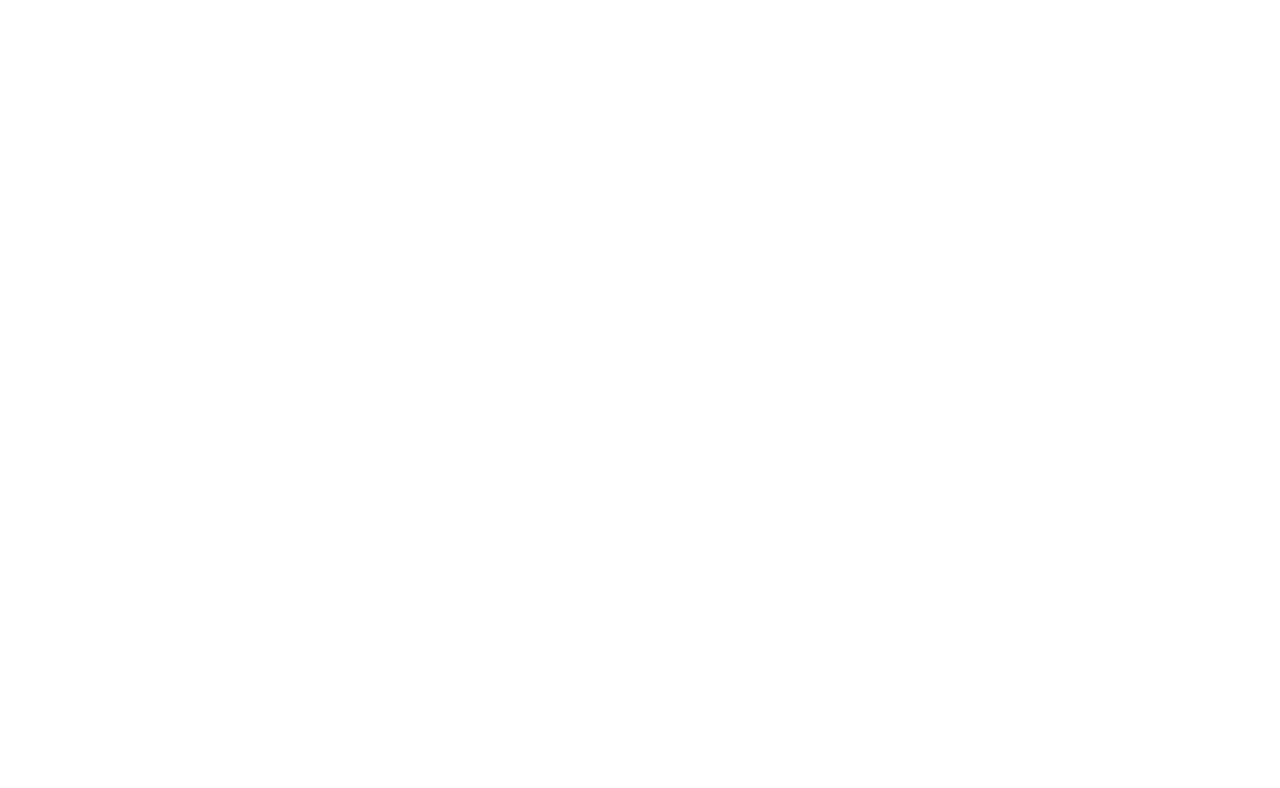
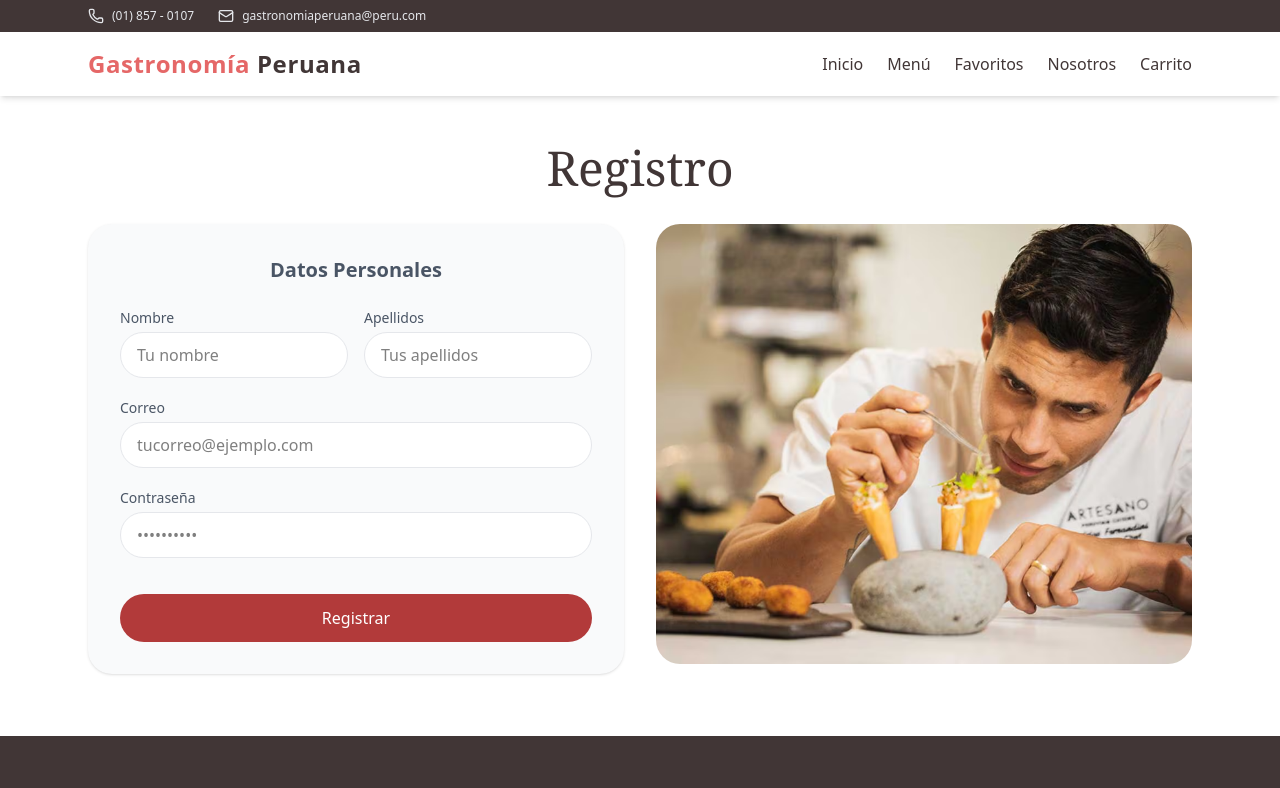
Before and after one commit to JesusCortezCr/Frontend-ComidaPeruana, a React (Vite) app: page /registro in a window 1280 px wide. Before the commit this address had no page. Shown: the top 788 px of the page. Built offline with nearby package versions, Linux system fonts and the light colour scheme.

Commit message:
creacion de pantala de registro e inicio de sesion

```diff
--- a/src/components/layout/Header.tsx
+++ b/src/components/layout/Header.tsx
@@ -4,7 +4,7 @@
 
 const Header = () => {
   return (
-    <header className="sticky top-0 z-50">
+    <header className="sticky top-0 z-50 shadow-md">
       {/* ── Barra superior (oscura) ───────────────────────────── */}
       <div className="bg-[#413636] text-gray-200 text-xs">
         <div className="max-w-6xl mx-auto px-6 py-2 flex items-center justify-between">
--- a/src/components/layout/Layout.tsx
+++ b/src/components/layout/Layout.tsx
@@ -1,6 +1,6 @@
 import { Outlet } from "react-router";
 import Header from "./Header";
-{/*import NavBar from "./Navbar";>*/}
+
 import Footer from "./Footer";
 
 const Layout=()=>{
@@ -8,7 +8,6 @@
         <div>
             <header>
             <Header></Header>
-            {/*<NavBar></NavBar> >*/}
             </header>
             <main>
                 <Outlet></Outlet>
--- /dev/null
+++ b/src/pages/InicioSesion.tsx
@@ -0,0 +1,68 @@
+import React from "react";
+import Causa from "../assets/images/causa.jpg";
+
+const InicioSesion: React.FC = () => {
+  return (
+    <div className="px-4 py-10 md:py-16 flex flex-col items-center">
+
+      {/* Título fuera del recuadro */}
+      <h1 className="text-4xl md:text-5xl font-serif text-[#413636] text-center mb-10">
+        Inicio de Sesión
+      </h1>
+
+      <div className="max-w-5xl w-full grid grid-cols-1 md:grid-cols-2 gap-8 items-center">
+        {/* Formulario */}
+        <div className="bg-gray-50 rounded-3xl p-8 shadow-sm">
+          <form className="space-y-6">
+            <div>
+              <label className="block text-sm font-medium text-gray-700 mb-2">
+                Usuario
+              </label>
+              <input
+                type="text"
+                placeholder="Ingresa un usuario"
+                className="w-full px-4 py-2 border rounded-full focus:ring-2 focus:ring-red-400 focus:outline-none"
+              />
+            </div>
+
+            <div>
+              <label className="block text-sm font-medium text-gray-700 mb-2">
+                Contraseña
+              </label>
+              <input
+                type="password"
+                placeholder="****************"
+                className="w-full px-4 py-2 border rounded-full focus:ring-2 focus:ring-red-400 focus:outline-none"
+              />
+            </div>
+
+            <button
+              type="submit"
+              className="w-full py-3 bg-red-700 text-white rounded-full hover:bg-red-800 transition"
+            >
+              Continuar
+            </button>
+          </form>
+
+          <p className="text-center mt-6 text-sm text-gray-700">
+            ¿No tienes una cuenta?{" "}
+            <a href="/registro" className="font-semibold hover:underline">
+              Regístrate aquí.
+            </a>
+          </p>
+        </div>
+
+        {/* Imagen */}
+        <div className="rounded-3xl overflow-hidden h-72 md:h-96">
+          <img
+            src={Causa}
+            alt="Causa con camarones"
+            className="w-full h-full object-cover"
+          />
+        </div>
+      </div>
+    </div>
+  );
+};
+
+export default InicioSesion;
--- /dev/null
+++ b/src/pages/Registro.tsx
@@ -0,0 +1,86 @@
+import React from "react";
+import Chef from "../assets/images/chef.png";
+
+
+const Registro: React.FC = () => {
+  return (
+    <div className="min-h-[80vh] max-w-6xl mx-auto px-6 py-8 md:py-12">
+      {/* Título */}
+      <h1 className="text-4xl md:text-5xl font-serif text-[#413636] text-center mb-8">
+        Registro
+      </h1>
+
+      {/* Contenido */}
+      <div className="grid md:grid-cols-2 gap-8 items-start">
+        {/* Tarjeta formulario */}
+        <div className="bg-gray-50 rounded-3xl p-6 md:p-8 shadow-sm">
+          <h2 className="text-lg md:text-xl font-semibold text-gray-600 text-center mb-6">
+            Datos Personales
+          </h2>
+
+          <form className="space-y-5">
+            {/* Nombre + Apellidos */}
+            <div className="grid grid-cols-1 md:grid-cols-2 gap-4">
+              <div>
+                <label className="block text-sm text-gray-600 mb-1">
+                  Nombre
+                </label>
+                <input
+                  type="text"
+                  className="w-full rounded-full border border-gray-200 bg-white px-4 py-2.5 focus:outline-none focus:ring-2 focus:ring-[#E56767]"
+                  placeholder="Tu nombre"
+                />
+              </div>
+              <div>
+                <label className="block text-sm text-gray-600 mb-1">
+                  Apellidos
+                </label>
+                <input
+                  type="text"
+                  className="w-full rounded-full border border-gray-200 bg-white px-4 py-2.5 focus:outline-none focus:ring-2 focus:ring-[#E56767]"
+                  placeholder="Tus apellidos"
+                />
+              </div>
+            </div>
+
+            {/* Correo */}
+            <div>
+              <label className="block text-sm text-gray-600 mb-1">Correo</label>
+              <input
+                type="email"
+                className="w-full rounded-full border border-gray-200 bg-white px-4 py-2.5 focus:outline-none focus:ring-2 focus:ring-[#E56767]"
+                placeholder="tucorreo@ejemplo.com"
+              />
+            </div>
+
+            {/* Contraseña */}
+            <div>
+              <label className="block text-sm text-gray-600 mb-1">
+                Contraseña
+              </label>
+              <input
+                type="password"
+                className="w-full rounded-full border border-gray-200 bg-white px-4 py-2.5 focus:outline-none focus:ring-2 focus:ring-[#E56767]"
+                placeholder="••••••••••"
+              />
+            </div>
+
+            {/* Botón */}
+            <button
+              type="submit"
+              className="w-full rounded-full bg-[#B23A3A] hover:bg-[#9f3535] text-white py-3 mt-4 transition">
+              Registrar
+            </button>
+          </form>
+        </div>
+
+        {/* Imagen */}
+        <div className="rounded-3xl overflow-hidden h-110">
+          <img src={Chef} alt="Causa peruana" className="w-full h-full object-cover" />
+        </div>
+      </div>
+    </div>
+  );
+};
+
+export default Registro;
--- a/src/routes/AppRoutes.tsx
+++ b/src/routes/AppRoutes.tsx
@@ -1,6 +1,8 @@
 import { BrowserRouter, Route, Routes } from "react-router";
 import Layout from "../components/layout/Layout";
 import Home from "../pages/Home";
+import Registro from "../pages/Registro";
+import InicioSesion from "../pages/InicioSesion";
 
 const AppRoutes = () => {
     return (
@@ -10,6 +12,8 @@
                     <Route path="/" element={<Layout></Layout>}>
                         <Route index element={<Home></Home>}></Route>
                         <Route path="home" element={<Home></Home>}></Route>
+                        <Route path="registro" element={<Registro></Registro>}></Route>
+                        <Route path="inicio-sesion" element={<InicioSesion></InicioSesion>}></Route>
                     </Route>
                 </Routes>
             </BrowserRouter>
```
Also changed, not shown: src/assets/images/causa.jpg (added), src/assets/images/chef.png (added).
